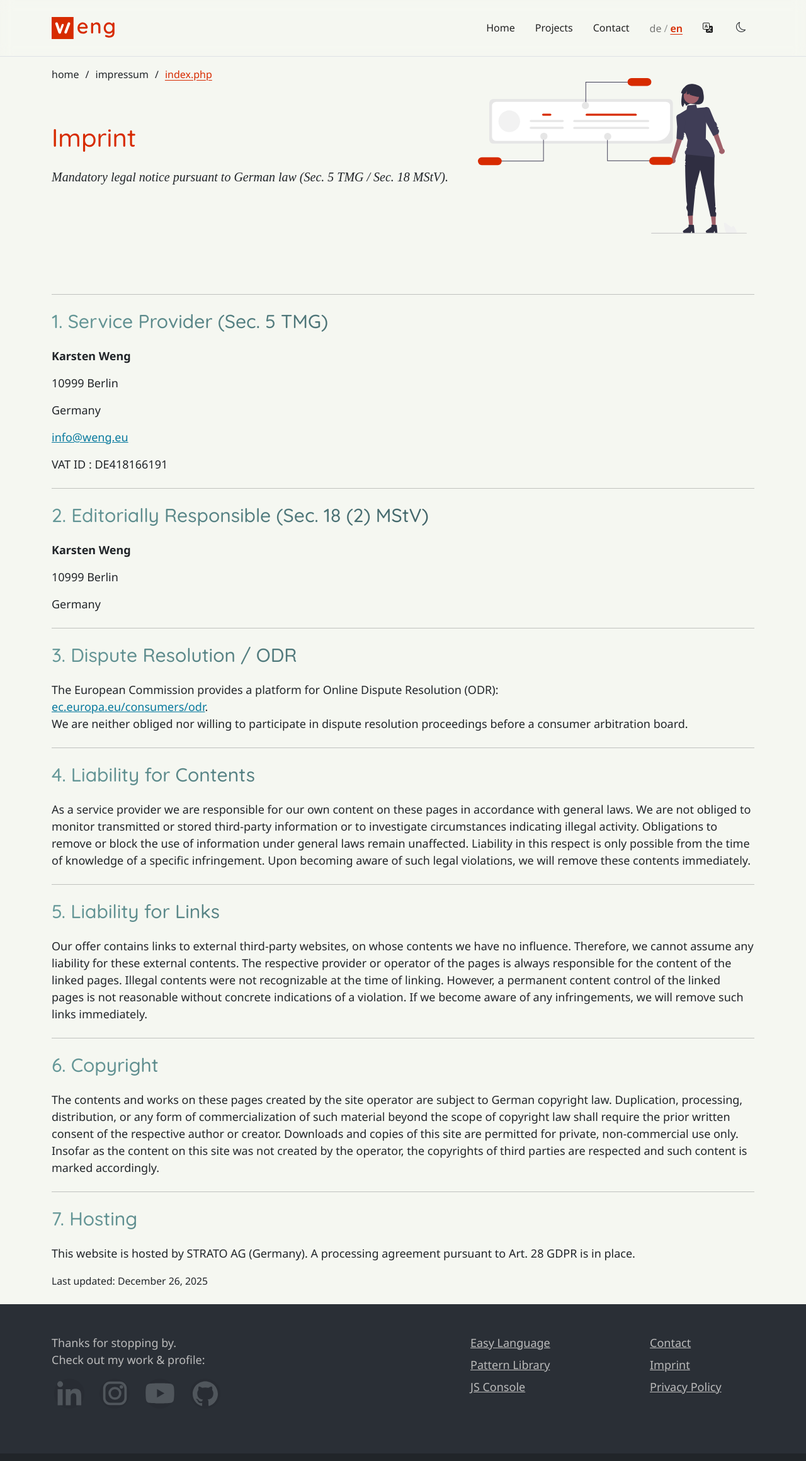
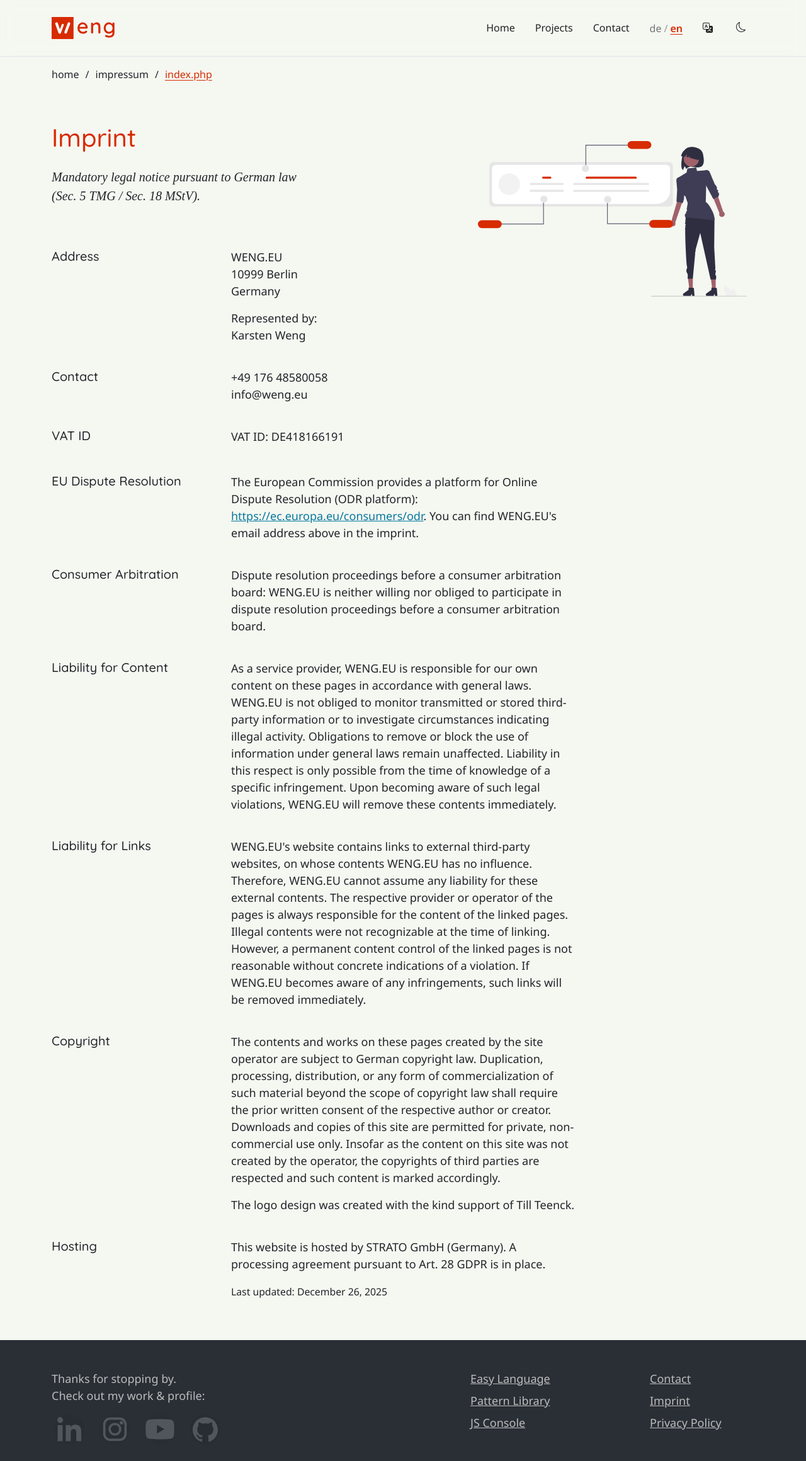
Before and after one commit to uxbyweng/weng.eu, a PHP site: page /impressum/index.php in a window 1280 px wide. Shown: the top 2320 px of the page at 63% size. Run offline with PHP 8.4, Linux system fonts and the light colour scheme; style sheets or scripts are compiled from the project's sources; some web fonts are replaced.

Commit message:
update impressum

```diff
--- a/impressum/index.php
+++ b/impressum/index.php
@@ -21,7 +21,7 @@ $isEn = is_en();
         <?php include $_SERVER['DOCUMENT_ROOT'] . '/includes/breadcrumb.php'; ?>
 
         <!-- ### STAGE ### -->
-        <section class="px-3 px-md-0 py-2 py-md-5">
+        <section class="px-3 px-md-0 py-2 pt-md-5 pb-md-0">
             <div class="container">
                 <div class="row">
                     <div class="col-12 col-md-6">
@@ -33,151 +33,241 @@ $isEn = is_en();
                             <?php endif; ?>
                         </h1>
                     </div>
-
-                    <div class="col-12 col-md-5 text-center order-2 order-md-3 p-4 mt-150-md">
+                    <div class="col-12 col-md-5 text-center order-2 order-md-3 p-4 mt-50-md">
                         <img src="/assets/img/privacy/undraw_personal-data_a1n8.svg" alt="<?php echo ($sprache === 'en' ? 'Imprint' : 'Impressum'); ?>" width="500" height="500" class="img-fluid">
                     </div>
-
                     <div class="col-12 col-md-7 order-3 order-md-2">
-                        <p class="fs-20 lh-1-5 my-3">
+                        <p class="fs-20 lh-1-5 my-3"><em>
                                 <?php if ($sprache === 'en'): ?>
-                                <em>Mandatory legal notice pursuant to German law (Sec. 5 TMG / Sec. 18 MStV).</em>
+                                    Mandatory legal notice pursuant to German law<br>
+                                    (Sec. 5 TMG / Sec. 18 MStV).
                                 <?php else: ?>
-                                <em>Gesetzlich erforderliche Anbieterkennzeichnung (gemäß § 5 TMG / § 18 MStV).</em>
+                                    Gesetzlich erforderliche Anbieterkennzeichnung<br>
+                                    (gemäß § 5 TMG / § 18 MStV).
                                 <?php endif; ?>
-                        </p>
+                            </em></p>
                     </div>
                 </div>
             </div>
         </section>
 
         <!-- ### IMPRESSUM ### -->
-        <section class="px-3 px-md-0">
+        <section class="px-3 px-md-0 mt-100-md">
             <div class="container">
 
+                <!-- Adresse -->
+                <div class="row mb-4">
+                    <div class="col-12 col-md-3">
+                        <h2 class="fs-20 pb-3">
                             <?php if ($sprache === 'en'): ?>
-
-                    <hr class="my-4">
-
-                    <h2 class="font-nidorina fs-30 pb-3">1. Service Provider (Sec. 5 TMG)</h2>
-                    <p><strong>Karsten Weng</strong></p>
-                    <p>10999 Berlin</p>
-                    <p>Germany</p>
-                    <p><a href="mailto:info@weng.eu" class="text-link">info@weng.eu</a></p>
-                    <p>VAT ID : DE418166191</p>
-
-                    <hr class="my-4">
-
-                    <h2 class="font-nidorina fs-30 pb-3">2. Editorially Responsible (Sec. 18 (2) MStV)</h2>
-                    <p><strong>Karsten Weng</strong></p>
-                    <p>10999 Berlin</p>
-                    <p>Germany</p>
-
-                    <hr class="my-4">
-
-                    <h2 class="font-nidorina fs-30 pb-3">3. Dispute Resolution / ODR</h2>
+                                Address
+                            <?php else: ?>
+                                Adresse
+                            <?php endif; ?>
+                        </h2>
+                    </div>
+                    <div class="col-12 col-md-6">
                         <p>
-                        The European Commission provides a platform for Online Dispute Resolution (ODR):<br>
-                        <a href="https://ec.europa.eu/consumers/odr" class="text-link" target="_blank" rel="noopener noreferrer">ec.europa.eu/consumers/odr</a>.<br>
-                        We are neither obliged nor willing to participate in dispute resolution proceedings before a consumer arbitration board.
-                    </p>
-
-                    <hr class="my-4">
-
-                    <h2 class="font-nidorina fs-30 pb-3">4. Liability for Contents</h2>
-                    <p>
-                        As a service provider we are responsible for our own content on these pages in accordance with general laws. We are not obliged to monitor transmitted or stored third-party information or to investigate circumstances indicating illegal activity. Obligations to remove or block the use of information under general laws remain unaffected. Liability in this respect is only possible from the time of knowledge of a specific infringement. Upon becoming aware of such legal violations, we will remove these contents immediately.
-                    </p>
-
-                    <hr class="my-4">
-
-                    <h2 class="font-nidorina fs-30 pb-3">5. Liability for Links</h2>
-                    <p>
-                        Our offer contains links to external third-party websites, on whose contents we have no influence. Therefore, we cannot assume any liability for these external contents. The respective provider or operator of the pages is always responsible for the content of the linked pages. Illegal contents were not recognizable at the time of linking. However, a permanent content control of the linked pages is not reasonable without concrete indications of a violation. If we become aware of any infringements, we will remove such links immediately.
-                    </p>
-
-                    <hr class="my-4">
-
-                    <h2 class="font-nidorina fs-30 pb-3">6. Copyright</h2>
-                    <p>
-                        The contents and works on these pages created by the site operator are subject to German copyright law. Duplication, processing, distribution, or any form of commercialization of such material beyond the scope of copyright law shall require the prior written consent of the respective author or creator. Downloads and copies of this site are permitted for private, non-commercial use only. Insofar as the content on this site was not created by the operator, the copyrights of third parties are respected and such content is marked accordingly.
-                    </p>
-
-                    <hr class="my-4">
-
-                    <h2 class="font-nidorina fs-30 pb-3">7. Hosting</h2>
-                    <p>
-                        This website is hosted by STRATO AG (Germany). A processing agreement pursuant to Art. 28 GDPR is in place.
-                    </p>
-
-                    <p class="mb-4"><small>Last updated: <?php echo date('F j, Y'); ?></small></p>
-
+                            WENG.EU<br>
+                            10999 Berlin<br>
+                            <?php if ($sprache === 'en'): ?>
+                                Germany
                             <?php else: ?>
-
-                    <hr class="my-4">
-                    <h2 class="font-nidorina fs-30 pb-3">
-                        1. Anbieter (§ 5 TMG)
-                    </h2>
-                    <p>
-                        <strong>Karsten Weng</strong><br>
-                        10999 Berlin<br>
                                 Deutschland
+                            <?php endif; ?>
                         </p>
                         <p>
-                        <a href="mailto:info@weng.eu" class="text-link">info@weng.eu</a><br>
+                            <?php if ($sprache === 'en'): ?>
+                                Represented by:<br>
+                            <?php else: ?>
+                                Vertreten durch:<br>
+                            <?php endif; ?>
+                            Karsten Weng
+                        </p>
+                    </div>
+                </div>
+
+                <!-- Kontakt -->
+                <div class="row mb-4">
+                    <div class="col-12 col-md-3">
+                        <h2 class="fs-20 pb-3">
+                            <?php if ($sprache === 'en'): ?>
+                                Contact
+                            <?php else: ?>
+                                Kontakt
+                            <?php endif; ?>
+                        </h2>
+                    </div>
+                    <div class="col-12 col-md-6">
+                        <p>
+                            +49 176 48580058<br>
+                            info@weng.eu<br>
+                        </p>
+                    </div>
+                </div>
+
+                <!-- USt-IdNr. -->
+                <div class="row mb-4">
+                    <div class="col-12 col-md-3">
+                        <h2 class="fs-20 pb-3">
+                            <?php if ($sprache === 'en'): ?>
+                                VAT ID
+                            <?php else: ?>
+                                USt-IdNr.
+                            <?php endif; ?>
+                        </h2>
+                    </div>
+                    <div class="col-12 col-md-6">
+                        <p>
+                            <?php if ($sprache === 'en'): ?>
+                                VAT ID: DE418166191
+                            <?php else: ?>
                                 USt-IdNr.: DE418166191
+                            <?php endif; ?>
                         </p>
+                    </div>
+                </div>
 
-                    <hr class="my-4">
+                <!-- EU-Streitbeilegung -->
+                <div class="row mb-4">
+                    <div class="col-12 col-md-3">
+                        <h2 class="fs-20 pb-3">
+                            <?php if ($sprache === 'en'): ?>
+                                EU Dispute Resolution
+                            <?php else: ?>
+                                Streitbeilegung der EU
+                            <?php endif; ?>
+                        </h2>
+                    </div>
+                    <div class="col-12 col-md-6">
+                        <p>
+                            <?php if ($sprache === 'en'): ?>
+                                The European Commission provides a platform for Online Dispute Resolution (ODR platform): <a href="https://ec.europa.eu/consumers/odr" class="text-link" target="_blank" rel="noopener noreferrer">https://ec.europa.eu/consumers/odr</a>. You can find WENG.EU's email address above in the imprint.
+                            <?php else: ?>
+                                Die Europäische Kommission stellt eine Plattform zur Online-Streitbeilegung (OS-Plattform) bereit: <a href="https://ec.europa.eu/consumers/odr" class="text-link" target="_blank" rel="noopener noreferrer">https://ec.europa.eu/consumers/odr</a>. Die E-Mail-Adresse von WENG.EU finden Sie oben im Impressum.
+                            <?php endif; ?>
+                        </p>
+                    </div>
+                </div>
 
-                    <h2 class="font-nidorina fs-30 pb-3">2. Verantwortlich i.S.d. § 18 Abs. 2 MStV</h2>
+                <!-- Verbraucherschlichtung -->
+                <div class="row mb-4">
+                    <div class="col-12 col-md-3">
+                        <h2 class="fs-20 pb-3">
+                            <?php if ($sprache === 'en'): ?>
+                                Consumer Arbitration
+                            <?php else: ?>
+                                Verbraucherschlichtung
+                            <?php endif; ?>
+                        </h2>
+                    </div>
+                    <div class="col-12 col-md-6">
                         <p>
-                        <strong>Karsten Weng</strong><br>
-                        10999 Berlin<br>
-                        Deutschland
+                            <?php if ($sprache === 'en'): ?>
+                                Dispute resolution proceedings before a consumer arbitration board: WENG.EU is neither willing nor obliged to participate in dispute resolution proceedings before a consumer arbitration board.
+                            <?php else: ?>
+                                Streitbeilegungsverfahren vor einer Verbraucherschlichtungsstelle: WENG.EU ist weder bereit noch verpflichtet, an Streitbeilegungsverfahren vor einer Verbraucherschlichtungsstelle teilzunehmen.
+                            <?php endif; ?>
                         </p>
+                    </div>
+                </div>
 
-                    <hr class="my-4">
+                <!-- Haftungsausschluss -->
+                <div class="row mb-4">
+                    <div class="col-12 col-md-3">
+                        <h2 class="fs-20 pb-3">
+                            <?php if ($sprache === 'en'): ?>
+                                Liability for Content
+                            <?php else: ?>
+                                Haftung für Inhalte
+                            <?php endif; ?>
+                        </h2>
+                    </div>
+                    <div class="col-12 col-md-6">
+                        <p>
+                            <?php if ($sprache === 'en'): ?>
+                                As a service provider, WENG.EU is responsible for our own content on these pages in accordance with general laws. WENG.EU is not obliged to monitor transmitted or stored third-party information or to investigate circumstances indicating illegal activity. Obligations to remove or block the use of information under general laws remain unaffected. Liability in this respect is only possible from the time of knowledge of a specific infringement. Upon becoming aware of such legal violations, WENG.EU will remove these contents immediately.
+                            <?php else: ?>
+                                Als Diensteanbieter sind wir gemäß § 7 Abs.1 TMG für eigene Inhalte auf diesen Seiten nach den allgemeinen Gesetzen verantwortlich. Nach §§ 8 bis 10 TMG sind wir als Diensteanbieter jedoch nicht verpflichtet, übermittelte oder gespeicherte fremde Informationen zu überwachen oder nach Umständen zu forschen, die auf eine rechtswidrige Tätigkeit hinweisen. Verpflichtungen zur Entfernung oder Sperrung der Nutzung von Informationen nach den allgemeinen Gesetzen bleiben hiervon unberührt. Eine diesbezügliche Haftung ist jedoch erst ab dem Zeitpunkt der Kenntnis einer konkreten Rechtsverletzung möglich. Bei Bekanntwerden von entsprechenden Rechtsverletzungen werden wir diese Inhalte umgehend entfernen.
+                            <?php endif; ?>
+                        </p>
+                    </div>
+                </div>
 
-                    <h2 class="font-nidorina fs-30 pb-3">
-                        3. Streitbeilegung / ODR-Plattform
+                <!-- Haftung für Links -->
+                <div class="row mb-4">
+                    <div class="col-12 col-md-3">
+                        <h2 class="fs-20 pb-3">
+                            <?php if ($sprache === 'en'): ?>
+                                Liability for Links
+                            <?php else: ?>
+                                Haftung für Links
+                            <?php endif; ?>
                         </h2>
+                    </div>
+                    <div class="col-12 col-md-6">
                         <p>
-                        Die Europäische Kommission stellt eine Plattform zur Online-Streitbeilegung (OS) bereit:<br>
-                        <a href="https://ec.europa.eu/consumers/odr" class="text-link" target="_blank" rel="noopener noreferrer">ec.europa.eu/consumers/odr</a>.<br>
-                        weng.eu ist nicht verpflichtet und nicht bereit, an Streitbeilegungsverfahren vor einer Verbraucherschlichtungsstelle teilzunehmen.
+                            <?php if ($sprache === 'en'): ?>
+                                WENG.EU's website contains links to external third-party websites, on whose contents WENG.EU has no influence. Therefore, WENG.EU cannot assume any liability for these external contents. The respective provider or operator of the pages is always responsible for the content of the linked pages. Illegal contents were not recognizable at the time of linking. However, a permanent content control of the linked pages is not reasonable without concrete indications of a violation. If WENG.EU becomes aware of any infringements, such links will be removed immediately.
+                            <?php else: ?>
+                                Die Website von WENG.EU enthält Links zu externen Websites Dritter, auf deren Inhalte WENG.EU keinen Einfluss hat. Deshalb kann WENG.EU für diese fremden Inhalte auch keine Gewähr übernehmen. Für die Inhalte der verlinkten Seiten ist stets der jeweilige Anbieter oder Betreiber der Seiten verantwortlich. Die verlinkten Seiten wurden zum Zeitpunkt der Verlinkung auf mögliche Rechtsverstöße überprüft. Rechtswidrige Inhalte waren zum Zeitpunkt der Verlinkung nicht erkennbar. Eine permanente inhaltliche Kontrolle der verlinkten Seiten ist jedoch ohne konkrete Anhaltspunkte einer Rechtsverletzung nicht zumutbar. Bei Bekanntwerden von Rechtsverletzungen werden derartige Links umgehend entfernt.
+                            <?php endif; ?>
                         </p>
+                    </div>
+                </div>
 
-                    <hr class="my-4">
-                    <h2 class="font-nidorina fs-30 pb-3">4. Haftung für Inhalte</h2>
+                <!-- Urheberrecht -->
+                <div class="row mb-4">
+                    <div class="col-12 col-md-3">
+                        <h2 class="fs-20 pb-3">
+                            <?php if ($sprache === 'en'): ?>
+                                Copyright
+                            <?php else: ?>
+                                Urheberrecht
+                            <?php endif; ?>
+                        </h2>
+                    </div>
+                    <div class="col-12 col-md-6">
                         <p>
-                        Als Diensteanbieter ist weng.eu gemäß den allgemeinen Gesetzen für eigene Inhalte auf diesen Seiten verantwortlich. weng.eu ist jedoch nicht verpflichtet, übermittelte oder gespeicherte fremde Informationen zu überwachen oder nach Umständen zu forschen, die auf eine rechtswidrige Tätigkeit hinweisen. Verpflichtungen zur Entfernung oder Sperrung der Nutzung von Informationen nach den allgemeinen Gesetzen bleiben hiervon unberührt. Eine diesbezügliche Haftung ist jedoch erst ab dem Zeitpunkt der Kenntnis einer konkreten Rechtsverletzung möglich. Bei Bekanntwerden von entsprechenden Rechtsverletzungen entfernt weng.eu diese Inhalte umgehend.
-                    </p>
-
-                    <hr class="my-4">
-                    <h2 class="font-nidorina fs-30 pb-3">5. Haftung für Links</h2>
-                    <p>
-                        Das Angebot von weng.eu enthält Links zu externen Websites Dritter, auf deren Inhalte weng.eu keinen Einfluss hat. Deshalb kann weng.eu für diese fremden Inhalte auch keine Gewähr übernehmen. Für die Inhalte der verlinkten Seiten ist stets der jeweilige Anbieter oder Betreiber verantwortlich. Rechtswidrige Inhalte waren zum Zeitpunkt der Verlinkung nicht erkennbar. Eine permanente inhaltliche Kontrolle der verlinkten Seiten ist jedoch ohne konkrete Anhaltspunkte einer Rechtsverletzung nicht zumutbar. Bei Bekanntwerden von Rechtsverletzungen entfernt weng.eu derartige Links umgehend.
-                    </p>
-
-                    <hr class="my-4">
-                    <h2 class="font-nidorina fs-30 pb-3">6. Urheberrecht</h2>
-                    <p>
+                            <?php if ($sprache === 'en'): ?>
+                                The contents and works on these pages created by the site operator are subject to German copyright law. Duplication, processing, distribution, or any form of commercialization of such material beyond the scope of copyright law shall require the prior written consent of the respective author or creator. Downloads and copies of this site are permitted for private, non-commercial use only. Insofar as the content on this site was not created by the operator, the copyrights of third parties are respected and such content is marked accordingly.
+                            <?php else: ?>
                                 Die durch die Seitenbetreiber erstellten Inhalte und Werke auf diesen Seiten unterliegen dem deutschen Urheberrecht. Die Vervielfältigung, Bearbeitung, Verbreitung und jede Art der Verwertung außerhalb der Grenzen des Urheberrechts bedürfen der schriftlichen Zustimmung des jeweiligen Autors bzw. Erstellers. Downloads und Kopien dieser Seite sind nur für den privaten, nicht kommerziellen Gebrauch gestattet. Soweit die Inhalte auf dieser Seite nicht vom Betreiber erstellt wurden, werden die Urheberrechte Dritter beachtet und entsprechende Inhalte gekennzeichnet.
+                            <?php endif; ?>
                         </p>
                         <p>
-                        Das Logo-Design ist mit freundlicher Unterstützung von <a href="https://teenck.design/" class="text-link" rel="noopener" target="_blank">Till Teenck</a> entstanden.
+                            <?php if ($sprache === 'en'): ?>
+                                The logo design was created with the kind support of Till Teenck.
+                            <?php else: ?>
+                                Das Logo-Design wurde mit freundlicher Unterstützung von Till Teenck erstellt.
+                            <?php endif; ?>
                         </p>
+                    </div>
+                </div>
 
-                    <hr class="my-4">
-                    <h2 class="font-nidorina fs-30 pb-3">7. Hosting</h2>
+                <!-- Hosting -->
+                <div class="row mb-5">
+                    <div class="col-12 col-md-3">
+                        <h2 class="fs-20 pb-3">Hosting</h2>
+                    </div>
+                    <div class="col-12 col-md-6">
                         <p>
-                        Diese Website wird bei der STRATO GmbH (Deutschland) gehostet. Es besteht ein Auftragsverarbeitungsvertrag nach Art. 28 DSGVO.
+                            <?php if ($sprache === 'en'): ?>
+                                This website is hosted by STRATO GmbH (Germany). A processing agreement pursuant to Art. 28 GDPR is in place.
+                            <?php else: ?>
+                                Diese Website wird von der STRATO GmbH (Deutschland) gehostet. Ein Auftragsverarbeitungsvertrag gemäß Art. 28 DSGVO ist abgeschlossen.
+                            <?php endif; ?>
                         </p>
+                        <p><small>
+                                <?php if ($sprache === 'en'): ?>
+                                    Last updated: <?php echo date('F j, Y'); ?>
+                                <?php else: ?>
+                                    Stand: <?php echo date('d.m.Y'); ?>
+                                <?php endif; ?>
+                            </small></p>
+                    </div>
+                </div>
 
-                    <p class="my-5"><small>Stand: <?php echo date('d.m.Y'); ?></small></p>
-
-                <?php endif; ?>
             </div>
         </section>
 
```
Lines whose indentation alone changed are shown as unchanged.
